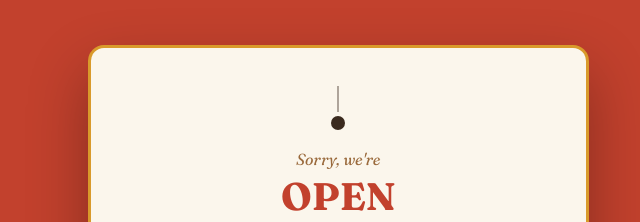
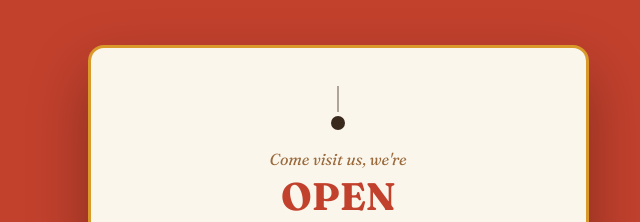
Before and after one commit to jadjala/Majjell-s, a plain HTML site: page index.html in a window 1280 px wide. Shown: the part 6296-6518 px from the top of the page, 640-1280 px from the left. Drawn offline with Linux system fonts and the light colour scheme.

Commit message:
word fix

```diff
--- a/index.html
+++ b/index.html
@@ -347,7 +347,7 @@
     </div>
     <div class="open-sign reveal d2">
       <div class="cord"></div><div class="knob"></div>
-      <p class="ot" style="margin-top:1rem">Sorry, we're</p>
+      <p class="ot" style="margin-top:1rem">Come visit us, we're</p>
       <p class="ob">OPEN</p>
       <p class="oh"><span class="dot"></span>Walk in, dine in, or order ahead</p>
       <a href="tel:+639178104362" class="btn" style="margin-top:1.4rem">Call to Reserve</a>
```
